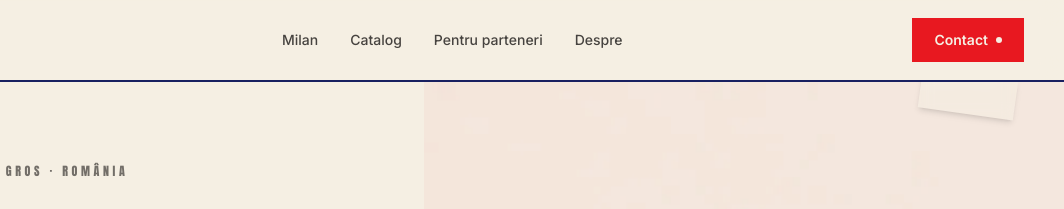
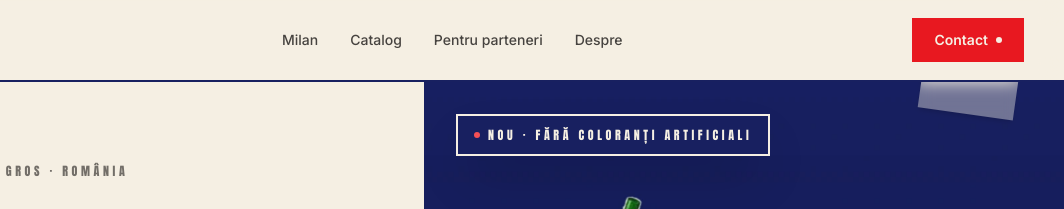
Before and after one commit to gabrielcune-del/cuneco, an Astro site: page / in a window 1280 px wide. Shown: the top 209 px of the page, 216-1280 px from the left. Built offline with nearby package versions, Linux system fonts and the light colour scheme; Astro itself is replaced by a stand-in of ours.

Commit message:
Inlocuieste imaginea hero cu sucurile Milan (Portocale + Multifruct), fundal navy inchis

```diff
--- a/src/components/Hero.astro
+++ b/src/components/Hero.astro
@@ -20,11 +20,11 @@
     <!-- IMAGE — duotone navy/cream -->
     <div class="relative order-1 lg:order-2 min-h-[50vh] lg:min-h-[75vh] overflow-hidden">
       <img
-        src="/img/hero-tritone.webp?v=3"
-        alt="Croissant cu cremă de cacao și vanilie — Cuneco Milan"
+        src="/img/hero-sucuri.webp"
+        alt="Sucuri Milan Portocale și Multifruct — Cuneco"
         class="img-zoom absolute inset-0 w-full h-full object-cover"
-        width="1600"
-        height="1067"
+        width="1400"
+        height="1750"
         fetchpriority="high"
         decoding="async"
       />
@@ -32,13 +32,21 @@
       <div class="hidden lg:block absolute -top-2 right-12 w-24 h-10 bg-cream/40 backdrop-blur-sm rotate-[8deg] shadow-md"></div>
       <div class="hidden lg:block absolute -bottom-2 left-16 w-24 h-10 bg-cream/40 backdrop-blur-sm -rotate-[6deg] shadow-md"></div>
 
+      <!-- New-in-stock badge — top left of image -->
+      <div class="absolute top-5 left-5 lg:top-8 lg:left-8 z-10 reveal-up">
+        <div class="inline-flex items-center gap-2 bg-navy text-cream px-3 py-2 lg:px-4 lg:py-2.5 border-2 border-cream shadow-2xl">
+          <span class="w-1.5 h-1.5 rounded-full bg-brick-light shrink-0"></span>
+          <span class="eyebrow text-[10px] lg:text-[11px]">Nou · Fără coloranți artificiali</span>
+        </div>
+      </div>
+
       <!-- Floating product caption — bottom left of image -->
       <div class="absolute bottom-5 left-5 lg:bottom-8 lg:left-8 z-10">
         <div class="inline-flex items-stretch gap-0 border-2 border-cream shadow-2xl">
           <div class="bg-brick text-cream px-3 py-2 numeric text-[10px] font-bold tracking-widest flex items-center">N° 01</div>
           <div class="bg-cream text-ink px-4 py-2">
             <div class="eyebrow text-brick text-[10px] mb-0.5">Milan</div>
-            <div class="display-tight text-base lg:text-lg leading-none">Croissant</div>
+            <div class="display-tight text-base lg:text-lg leading-none">Suc</div>
           </div>
         </div>
       </div>
```
Also changed, not shown: public/img/hero-sucuri.webp (added).
